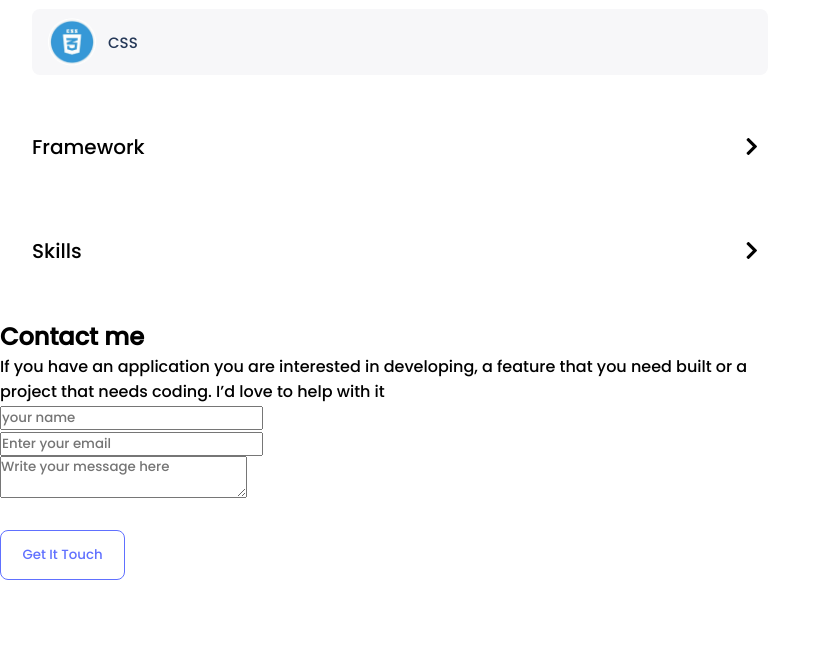
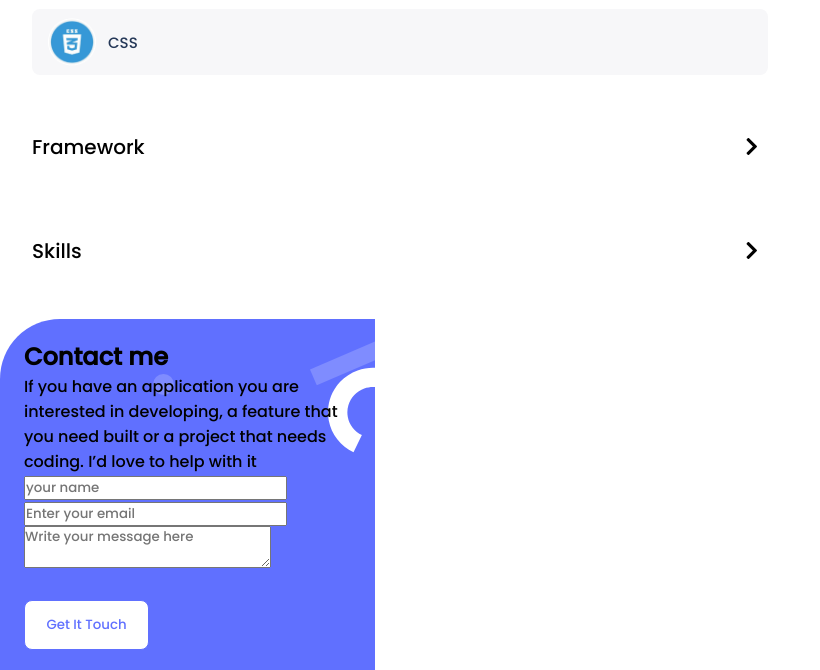
Before and after one commit to RaviTejaM9602/Portfolio, a website: page index.html in a window 1280 px wide. Shown: the part 4186-4856 px from the top of the page, without its empty margins (0-820 px from the left). Before the commit the page ends 4766 px from the top, so only its background shows below. Drawn offline with Linux system fonts and the light colour scheme.

Commit message:
added background image and style for container

```diff
--- a/style.css
+++ b/style.css
@@ -320,3 +320,15 @@ button {
   margin-top: 12px;
   margin-bottom: 12px;
 }
+
+/* Footer Section */
+
+.contact-section {
+  width: 375px;
+  background-image: url(images/footer_images/contact\ form\ shapes-mobile.svg);
+  background-repeat: no-repeat;
+  background-color: #6070ff;
+  background-position: 100% 21px;
+  border-radius: 60px 0 0 0;
+  padding: 20px 24px;
+}
```
Also changed, not shown: index.html (line endings or trailing spaces).
